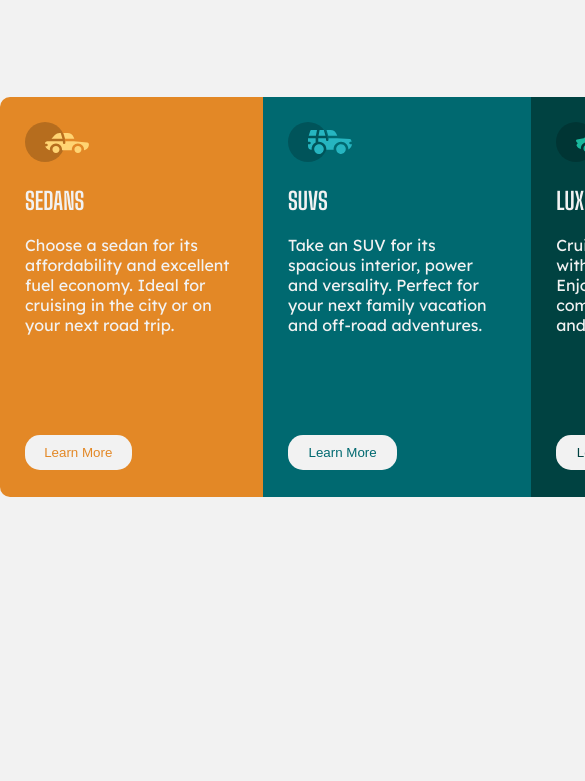
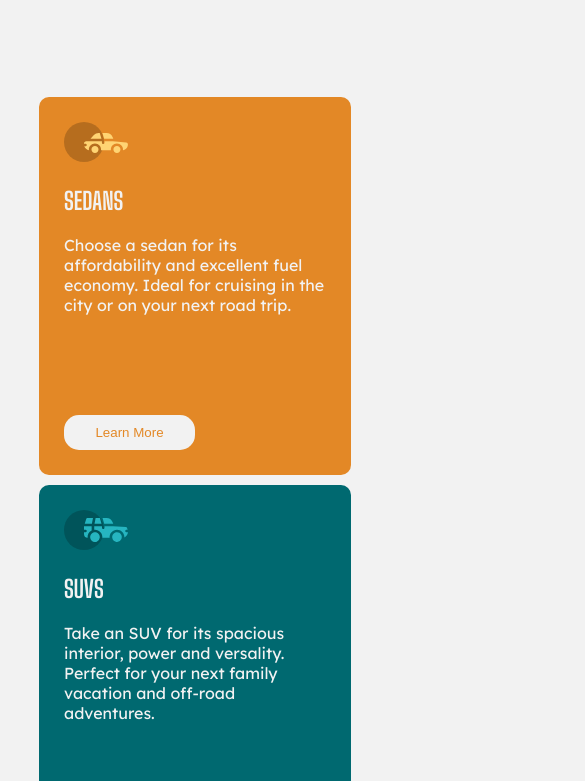
Before and after one commit to Chiineche/Zuri-Flex-Grid, a plain HTML site: page index.html in a window 390 px wide. Shown: the part 63-844 px from the top of the page, 585 px wide, since content can reach past the window. Drawn offline with Linux system fonts and the light colour scheme.

Commit message:
Update Cars.css

```diff
--- a/Cars.css
+++ b/Cars.css
@@ -135,7 +135,7 @@ body{
 
 
 
-footer{
+/* footer{
 	bottom: 0;
 	left: 0;
 	right: 0;
@@ -143,29 +143,22 @@ footer{
 	width: 100%;
 	text-align: center;
 }
+ */
 
-
-/*@media (max-width: 375px){
+@media (max-width: 600px){
 
 	.brands .container {
 		display: block;
 		flex-direction: column;
+		width: 80%;
+		height: 100%;
 
 
 	}
 
 	.box{
-		border-radius: 5px;
+		border-radius: 10px;
+		margin: 10px 0;
 	}
 
 }
-
-@media (max-width: 992px){
-	.brands .container{
-		display: flex;
-		flex-direction: row;
-
-	}
-}
-
-*/
```
